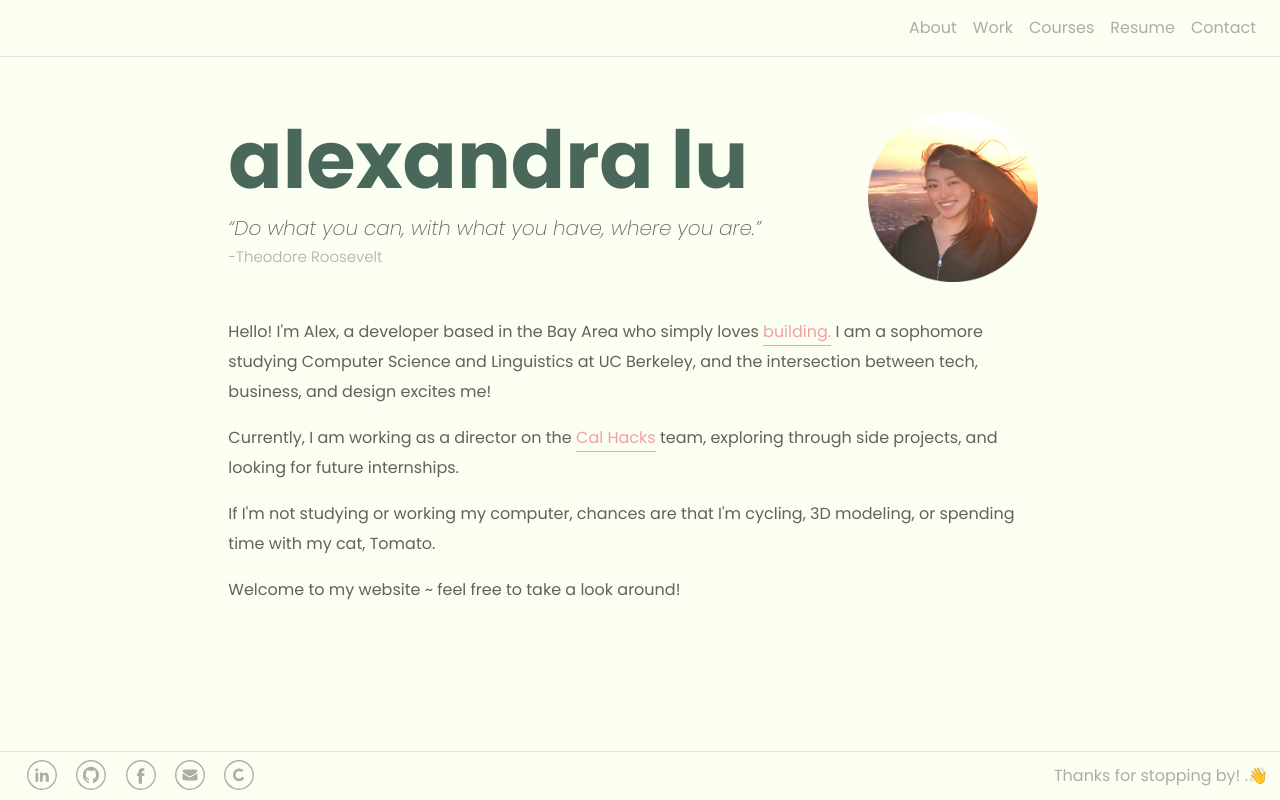
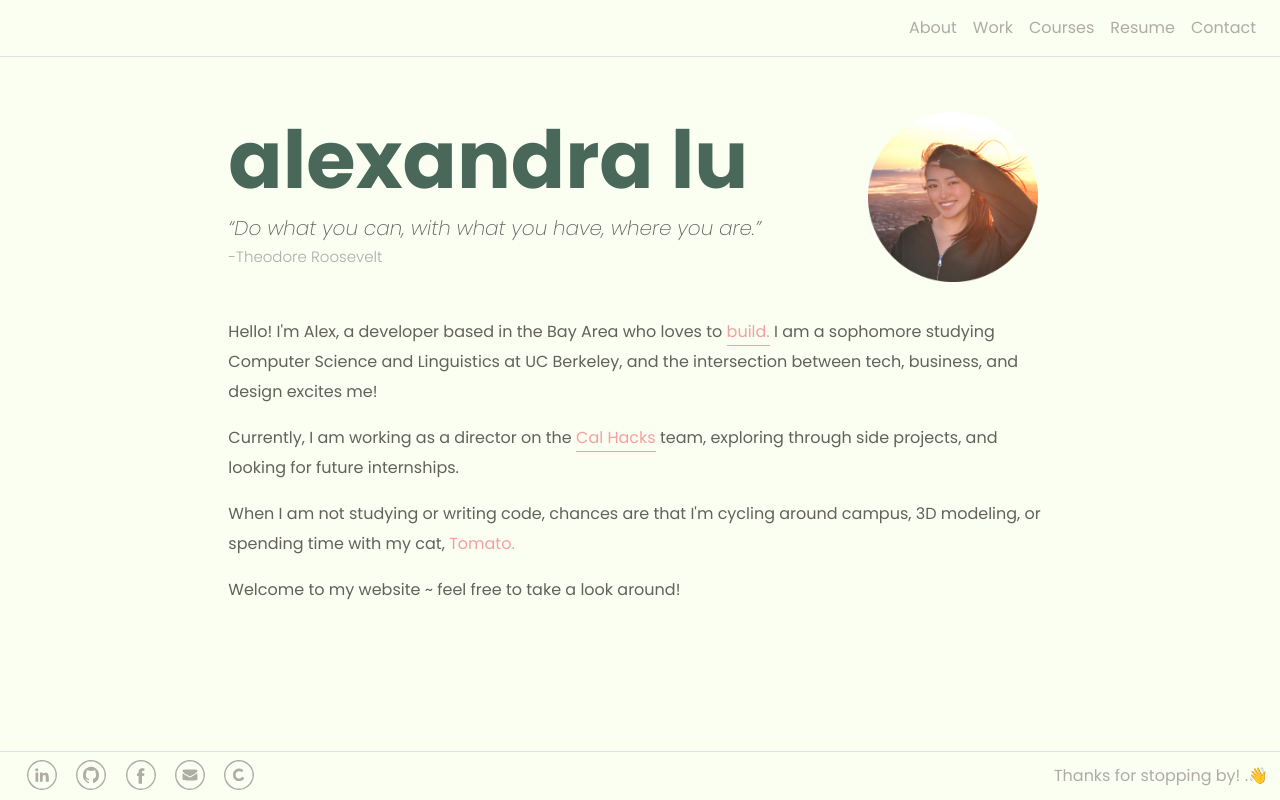
Before and after one commit to aalexlu/personal-site, a React (Create React App) app: page / in a window 1280 px wide. Built offline with nearby package versions, Linux system fonts and the light colour scheme.

Commit message:
About page and tomato changes

```diff
--- a/src/App.js
+++ b/src/App.js
@@ -124,7 +124,12 @@ class App extends Component {
             />
             <Route
               path="/contact"
-              render={() => <ContactPage2 title={this.state.contact.title} />}
+              render={() => (
+                <ContactPage2
+                  title={this.state.contact.title}
+                  subTitle={this.state.contact.subTitle}
+                />
+              )}
             />
 
             <Footer className="a-footer" />
--- a/src/index.css
+++ b/src/index.css
@@ -143,7 +143,7 @@ a.social:hover {
 }
 
 #linkid-tomatotext {
-  color: #62625b;
+  color: #f5a0a0;
   text-decoration: none;
 }
 
--- a/src/pages/HomePage.js
+++ b/src/pages/HomePage.js
@@ -5,7 +5,7 @@ import Image from "react-bootstrap/image";
 import HeroProfile from "../components/HeroProfile";
 import Content from "../components/Content";
 
-import tomato from "../assets/images/tomato.png";
+import tomato from "../assets/images/tomato2.png";
 
 function HomePage(props) {
   return (
@@ -19,9 +19,9 @@ function HomePage(props) {
       <Content>
         <p>
           {" "}
-          Hello! I'm Alex, a developer based in the Bay Area who simply loves{" "}
+          Hello! I'm Alex, a developer based in the Bay Area who loves to{" "}
           <a href="/work" id="linkid">
-            building.
+            build.
           </a>{" "}
           I am a sophomore studying Computer Science and Linguistics at UC
           Berkeley, and the intersection between tech, business, and design
@@ -46,8 +46,8 @@ function HomePage(props) {
           here.
         </p> */}
         <p>
-          If I'm not studying or working my computer, chances are that I'm
-          cycling, 3D modeling, or spending time with my cat,{" "}
+          When I am not studying or writing code, chances are that I'm cycling
+          around campus, 3D modeling, or spending time with my cat,{" "}
           <a href="/" id="linkid-tomatotext">
             Tomato.&nbsp;&nbsp;&nbsp;&nbsp;&nbsp;&nbsp;{" "}
             <Image src={tomato} className="a-tomato" id="linkid-tomatoimage" />
```
Also changed, not shown: src/assets/images/tomato.png, src/assets/images/tomato2.png (added), 14 other files (tests, documents, lock files or other folders).
